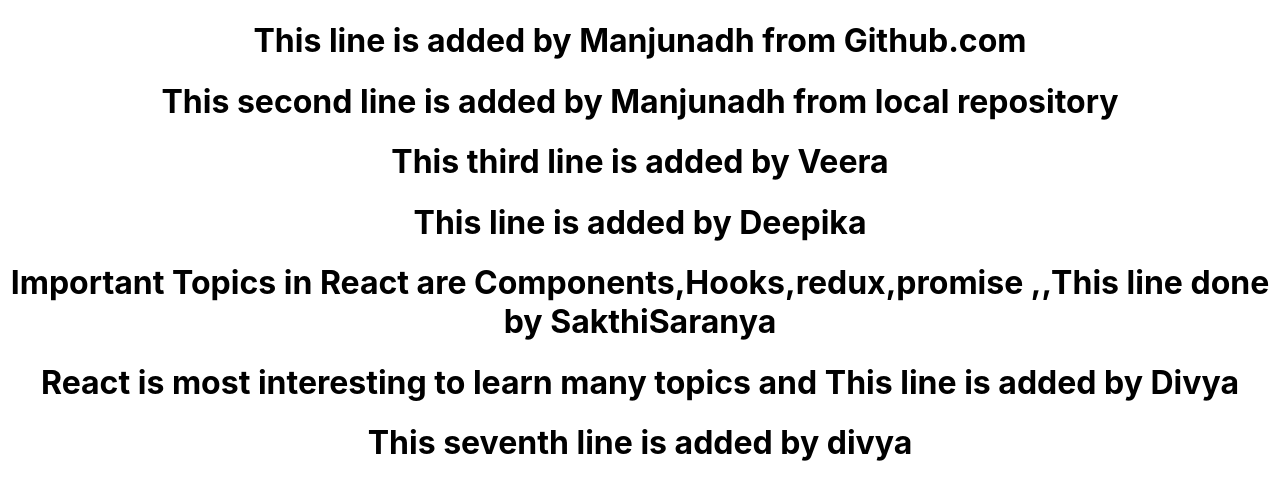
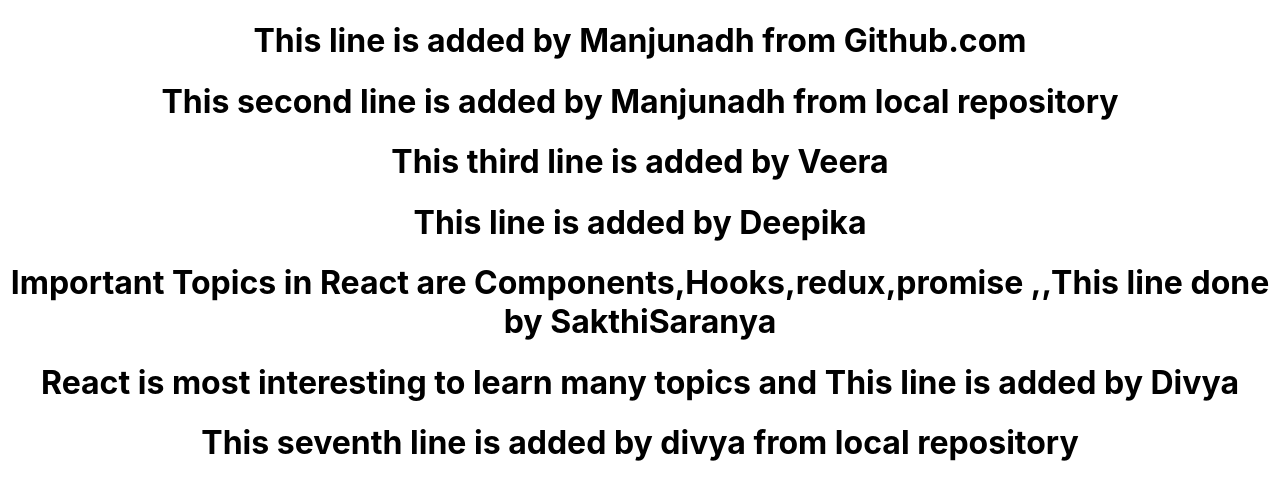
Before and after one commit to manjunadhb/Batch2303PulseRep, a React (Create React App) app: page / in a window 1280 px wide. Shown: the top 500 px of the page. Built offline with nearby package versions, Linux system fonts and the light colour scheme.

Commit message:
added seventh line

```diff
--- a/src/App.js
+++ b/src/App.js
@@ -10,7 +10,7 @@ function App() {
       <h1>This line is added by Deepika</h1>
       <h1>Important Topics in React are Components,Hooks,redux,promise ,,This line done by SakthiSaranya</h1>
       <h1>React is most interesting to learn many topics and This line is added by Divya</h1>
-      <h1>This seventh line is added by divya</h1>
+      <h1>This seventh line is added by divya from local repository</h1>
     </div>
   );
 }
```
